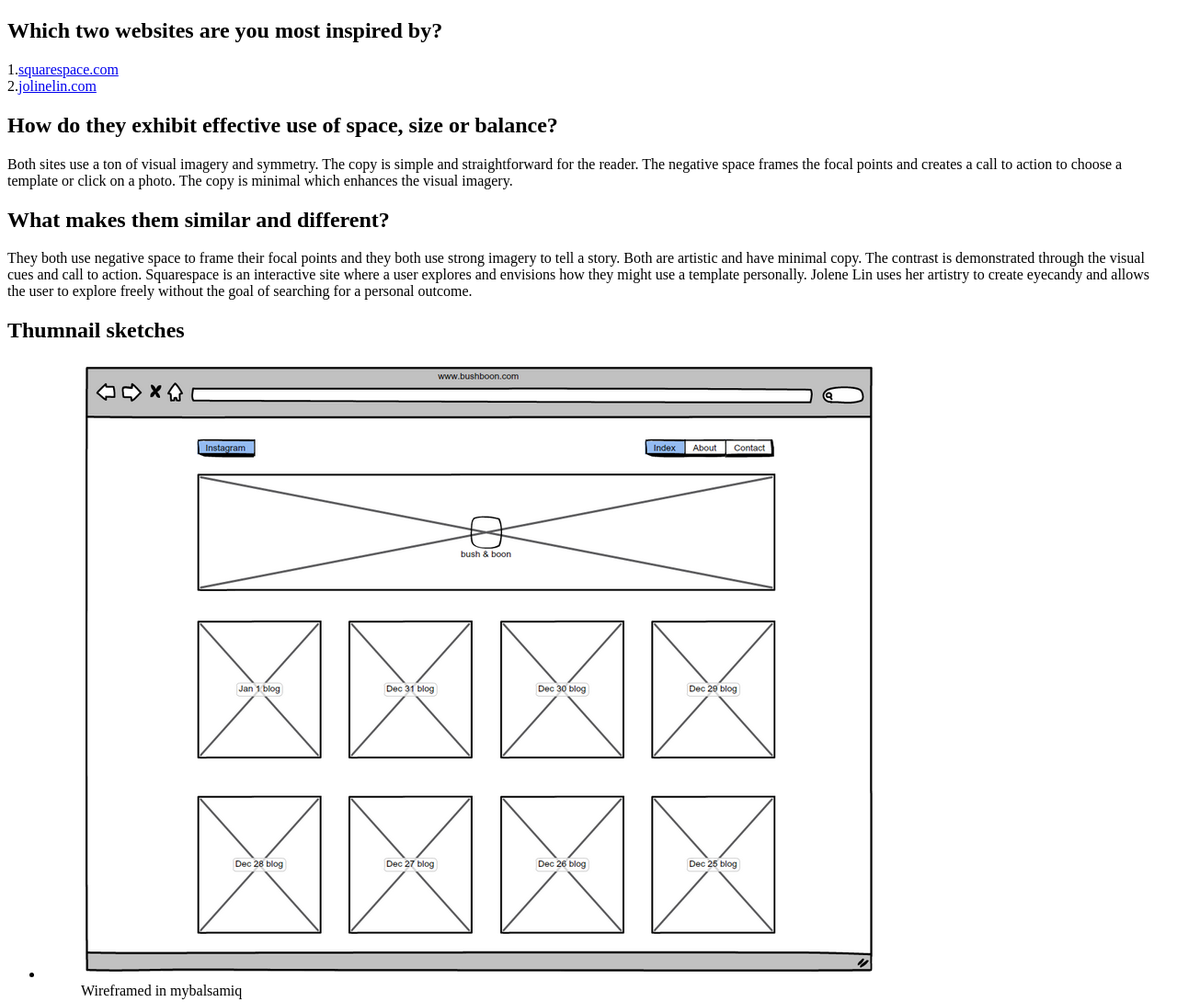
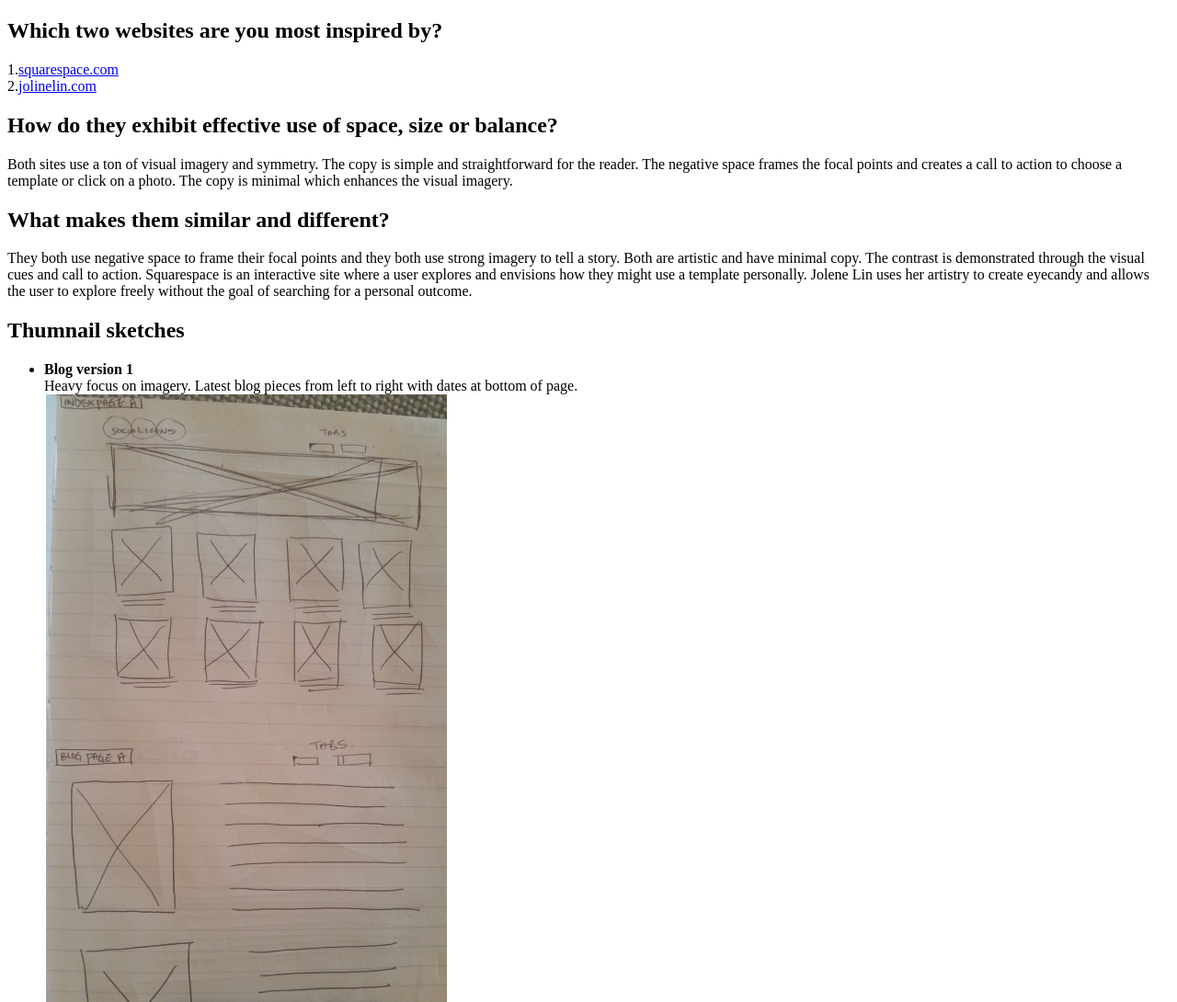
Before and after one commit to MargaretSung/margaretsung.github.io, a plain HTML site: page designchallenge.html in a window 1280 px wide. Shown: the top 1090 px of the page at 92% size. Drawn offline with Linux system fonts and the light colour scheme.

Commit message:
fixed design challenge 1

```diff
--- a/designchallenge.html
+++ b/designchallenge.html
@@ -15,7 +15,7 @@
 
 		<h2>Thumnail sketches</h2>
 		<ul>
-			<!-- <li><strong>Blog version 1</strong><br>
+			<li><strong>Blog version 1</strong><br>
 			Heavy focus on imagery.  Latest blog pieces from left to right with dates at bottom of page.<br><img src="images/indexpage1.PNG" alt="indexpage1"><br>
 			Wireframed in mybalsamiq<br>
 			<img src="images/mockupA-indexpage.PNG" alt="mockupA-indexpage"><br>
@@ -24,8 +24,7 @@
 			Blog images are the sole focus with similar hierarchy, no large image at top.<br><img src="images/indexpage2.PNG" alt="indexpage2"><br>
 			Wireframed in mybalsamiq<br>
 			<img src="images/mockupB-indexpage.PNG" alt="mockupB-indexpage"><br>
-			<img src="images/mockupB-blogpage.PNG" alt="mockupB-blogpage"></li> -->
-			<li><figure><img src="images/mockupA-indexpage.PNG"><figcaption>Wireframed in mybalsamiq</figcaption></figure></li>
+			<img src="images/mockupB-blogpage.PNG" alt="mockupB-blogpage"></li>
 		</ul>
 	</body>
 </html>
```
